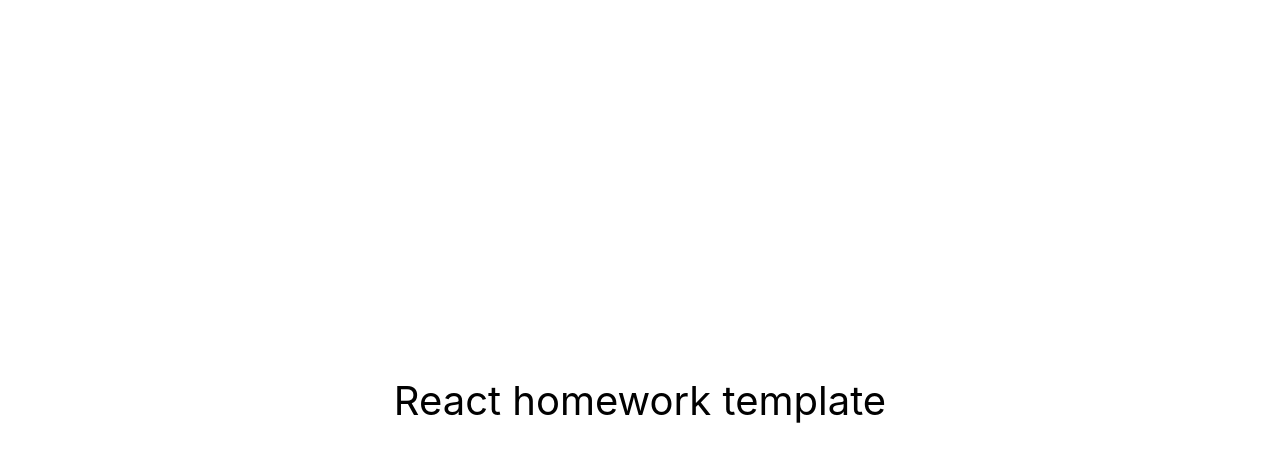
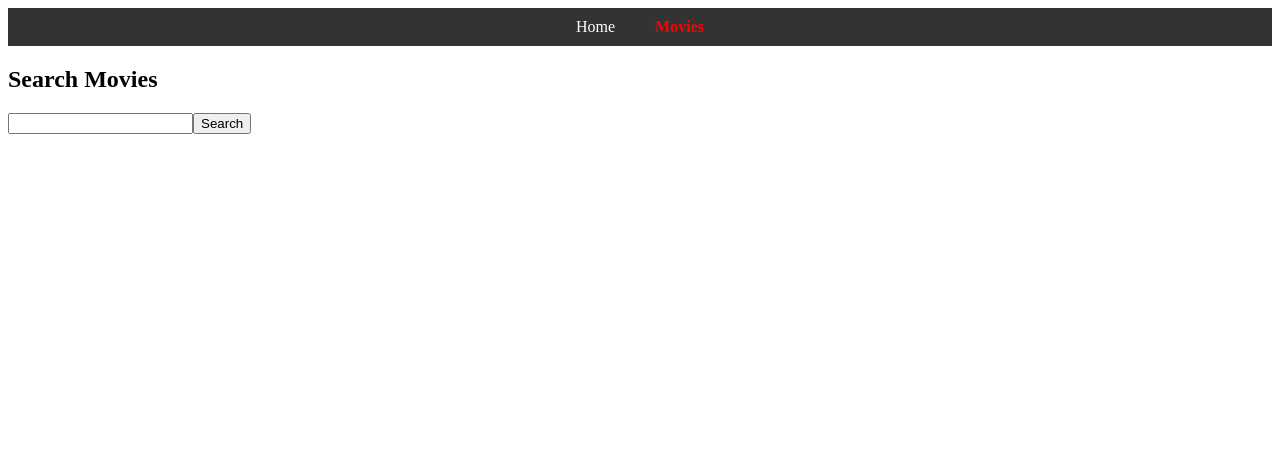
Before and after one commit to camilorivera84/goit-react-hw-05-movies, a React (Create React App) app: page /movies in a window 1280 px wide. Shown: the top 462 px of the page. Built offline with nearby package versions, Linux system fonts and the light colour scheme.

Commit message:
avance trabajo

```diff
--- a/package.json
+++ b/package.json
@@ -7,8 +7,10 @@
     "@testing-library/jest-dom": "^5.16.3",
     "@testing-library/react": "^12.1.4",
     "@testing-library/user-event": "^13.5.0",
+    "axios": "^1.5.0",
     "react": "^18.1.0",
     "react-dom": "^18.1.0",
+    "react-router-dom": "^5.2.0",
     "react-scripts": "5.0.1",
     "web-vitals": "^2.1.3"
   },
--- /dev/null
+++ b/src/App.css
@@ -0,0 +1,24 @@
+.active {
+  font-weight: bold;
+  color: red;
+}
+/* Estilos para el contenedor del navbar */
+.navbar {
+  display: flex;
+  justify-content: center;
+  background-color: #333;
+  padding: 10px;
+}
+
+/* Estilos para los enlaces de navegación */
+.navbar a {
+  color: white;
+  text-decoration: none;
+  margin: 0 20px;
+}
+
+/* Estilos para el enlace activo */
+.navbar a.active {
+  font-weight: bold;
+  color: red;
+}
--- a/src/components/App.jsx
+++ b/src/components/App.jsx
@@ -1,16 +1,44 @@
-export const App = () => {
+import React, { Suspense, lazy } from 'react';
+import {
+  BrowserRouter as Router,
+  Switch,
+  Route,
+  Redirect,
+  NavLink,
+} from 'react-router-dom';
+
+const Home = lazy(() => import('./Home'));
+const Movies = lazy(() => import('./Movies'));
+const MovieDetails = lazy(() => import('./MovieDetails'));
+const Cast = lazy(() => import('./Cast'));
+const Reviews = lazy(() => import('./Reviews'));
+
+const App = () => {
   return (
-    <div
-      style={{
-        height: '100vh',
-        display: 'flex',
-        justifyContent: 'center',
-        alignItems: 'center',
-        fontSize: 40,
-        color: '#010101'
-      }}
-    >
-      React homework template
-    </div>
+    <Router>
+      <div>
+        <div className="navbar">
+          <NavLink to="/" exact activeClassName="active">
+            Home
+          </NavLink>
+          <NavLink to="/movies" activeClassName="active">
+            Movies
+          </NavLink>
+        </div>
+
+        <Suspense fallback={<div>Loading...</div>}>
+          <Switch>
+            <Route path="/" exact component={Home} />
+            <Route path="/movies" exact component={Movies} />
+            <Route path="/movies/:movieId" exact component={MovieDetails} />
+            <Route path="/movies/:movieId/cast" component={Cast} />
+            <Route path="/movies/:movieId/reviews" component={Reviews} />
+            <Redirect to="/" />
+          </Switch>
+        </Suspense>
+      </div>
+    </Router>
   );
 };
+
+export default App;
--- /dev/null
+++ b/src/components/Cast.js
@@ -0,0 +1,35 @@
+import React, { useEffect, useState } from 'react';
+import axios from 'axios';
+import { API_KEY } from './config';
+
+const Cast = ({ match }) => {
+  const [cast, setCast] = useState([]);
+
+  useEffect(() => {
+    fetchCast(match.params.movieId);
+  }, [match.params.movieId]);
+
+  const fetchCast = async movieId => {
+    try {
+      const response = await axios.get(
+        `https://api.themoviedb.org/3/movie/${movieId}/credits?api_key=${API_KEY}`
+      );
+      setCast(response.data.cast);
+    } catch (error) {
+      console.error('Error fetching cast:', error);
+    }
+  };
+
+  return (
+    <div>
+      <h2>Cast</h2>
+      <ul>
+        {cast.map(actor => (
+          <li key={actor.id}>{actor.name}</li>
+        ))}
+      </ul>
+    </div>
+  );
+};
+
+export default Cast;
--- /dev/null
+++ b/src/components/Home.js
@@ -0,0 +1,42 @@
+import React, { useState, useEffect } from 'react';
+import { Link } from 'react-router-dom';
+import axios from 'axios';
+
+const Home = () => {
+  const [popularMovies, setPopularMovies] = useState([]);
+
+  useEffect(() => {
+    const fetchPopularMovies = async () => {
+      try {
+        const response = await axios.get(
+          'https://api.themoviedb.org/3/trending/movie/week',
+          {
+            params: {
+              api_key: '3c0b3815c968015248ff246dfcd85c29',
+            },
+          }
+        );
+        setPopularMovies(response.data.results);
+      } catch (error) {
+        console.error('Error fetching popular movies:', error);
+      }
+    };
+
+    fetchPopularMovies();
+  }, []);
+
+  return (
+    <div>
+      <h2>Popular Movies</h2>
+      <ul>
+        {popularMovies.map(movie => (
+          <li key={movie.id}>
+            <Link to={`/movies/${movie.id}`}>{movie.title}</Link>
+          </li>
+        ))}
+      </ul>
+    </div>
+  );
+};
+
+export default Home;
--- /dev/null
+++ b/src/components/MovieDetails.js
@@ -0,0 +1,53 @@
+import React, { useEffect, useState } from 'react';
+import { Link, useParams } from 'react-router-dom';
+import axios from 'axios';
+import { API_KEY } from './config';
+
+const MovieDetails = () => {
+  const { movieId } = useParams(); // Obtiene el movieId de los parámetros de la URL
+  const [movieDetails, setMovieDetails] = useState({});
+
+  useEffect(() => {
+    const fetchMovieDetails = async () => {
+      try {
+        const response = await axios.get(
+          `https://api.themoviedb.org/3/movie/${movieId}?api_key=${API_KEY}`
+        );
+        setMovieDetails(response.data);
+      } catch (error) {
+        console.error(error);
+      }
+    };
+
+    fetchMovieDetails();
+  }, [movieId]);
+
+  const { title, poster_path, overview, genres, user_score } = movieDetails;
+
+  return (
+    <div>
+      <Link to="/movies">Go Back</Link>
+      <h2>{title}</h2>
+      <div className="movie-details-container">
+        <div className="movie-details-image">
+          <img
+            src={`https://image.tmdb.org/t/p/w500/${poster_path}`}
+            alt={`${title} Poster`}
+          />
+        </div>
+        <div className="movie-details-info">
+          <h3>{title}</h3>
+          <p>User Score: {user_score}</p>
+          <p>Overview: {overview}</p>
+          <p>Genres: {genres && genres.map(genre => genre.name).join(', ')}</p>
+          <p>
+            <Link to={`/movies/${movieId}/cast`}>Cast</Link> |{' '}
+            <Link to={`/movies/${movieId}/reviews`}>Reviews</Link>
+          </p>
+        </div>
+      </div>
+    </div>
+  );
+};
+
+export default MovieDetails;
--- /dev/null
+++ b/src/components/Movies.js
@@ -0,0 +1,41 @@
+import React, { useState } from 'react';
+import axios from 'axios';
+import { Link } from 'react-router-dom'; // Importa Link
+import { API_KEY } from './config';
+
+const Movies = () => {
+  const [searchQuery, setSearchQuery] = useState('');
+  const [searchResults, setSearchResults] = useState([]);
+
+  const handleSearch = async () => {
+    try {
+      const response = await axios.get(
+        `https://api.themoviedb.org/3/search/movie?api_key=${API_KEY}&query=${searchQuery}`
+      );
+      setSearchResults(response.data.results);
+    } catch (error) {
+      console.error('Error searching movies:', error);
+    }
+  };
+
+  return (
+    <div>
+      <h2>Search Movies</h2>
+      <input
+        type="text"
+        value={searchQuery}
+        onChange={e => setSearchQuery(e.target.value)}
+      />
+      <button onClick={handleSearch}>Search</button>
+      <ul>
+        {searchResults.map(movie => (
+          <li key={movie.id}>
+            <Link to={`/movies/${movie.id}`}>{movie.title}</Link>
+          </li>
+        ))}
+      </ul>
+    </div>
+  );
+};
+
+export default Movies;
--- /dev/null
+++ b/src/components/Reviews.js
@@ -0,0 +1,35 @@
+import React, { useEffect, useState } from 'react';
+import axios from 'axios';
+import { API_KEY } from './config';
+
+const Reviews = ({ match }) => {
+  const [reviews, setReviews] = useState([]);
+
+  useEffect(() => {
+    fetchReviews(match.params.movieId);
+  }, [match.params.movieId]);
+
+  const fetchReviews = async movieId => {
+    try {
+      const response = await axios.get(
+        `https://api.themoviedb.org/3/movie/${movieId}/reviews?api_key=${API_KEY}`
+      );
+      setReviews(response.data.results);
+    } catch (error) {
+      console.error('Error fetching reviews:', error);
+    }
+  };
+
+  return (
+    <div>
+      <h2>Reviews</h2>
+      <ul>
+        {reviews.map(review => (
+          <li key={review.id}>{review.content}</li>
+        ))}
+      </ul>
+    </div>
+  );
+};
+
+export default Reviews;
--- /dev/null
+++ b/src/components/config.js
@@ -0,0 +1 @@
+export const API_KEY = '3c0b3815c968015248ff246dfcd85c29';
--- a/src/index.css
+++ /dev/null
@@ -1,15 +0,0 @@
-@import-normalize; /* bring in normalize.css styles */
-
-body {
-  margin: 0;
-  font-family: -apple-system, BlinkMacSystemFont, 'Segoe UI', 'Roboto', 'Oxygen',
-    'Ubuntu', 'Cantarell', 'Fira Sans', 'Droid Sans', 'Helvetica Neue',
-    sans-serif;
-  -webkit-font-smoothing: antialiased;
-  -moz-osx-font-smoothing: grayscale;
-}
-
-code {
-  font-family: source-code-pro, Menlo, Monaco, Consolas, 'Courier New',
-    monospace;
-}
--- a/src/index.js
+++ b/src/index.js
@@ -1,7 +1,7 @@
+import App from './components/App';
 import React from 'react';
 import ReactDOM from 'react-dom/client';
-import { App } from 'components/App';
-import './index.css';
+import './App.css';
 
 ReactDOM.createRoot(document.getElementById('root')).render(
   <React.StrictMode>
```
Also changed, not shown: 1 other file (tests, documents, lock files or other folders).
